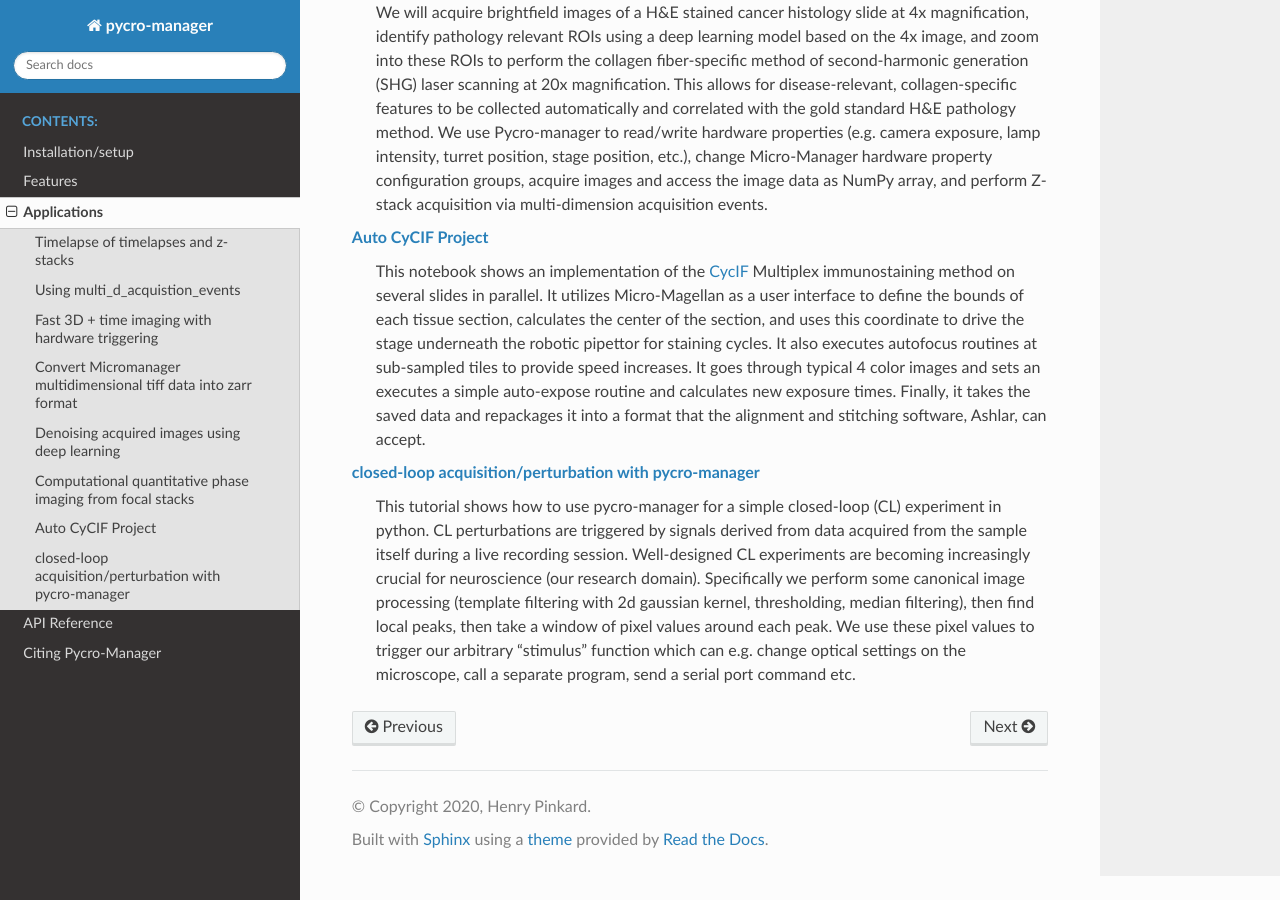
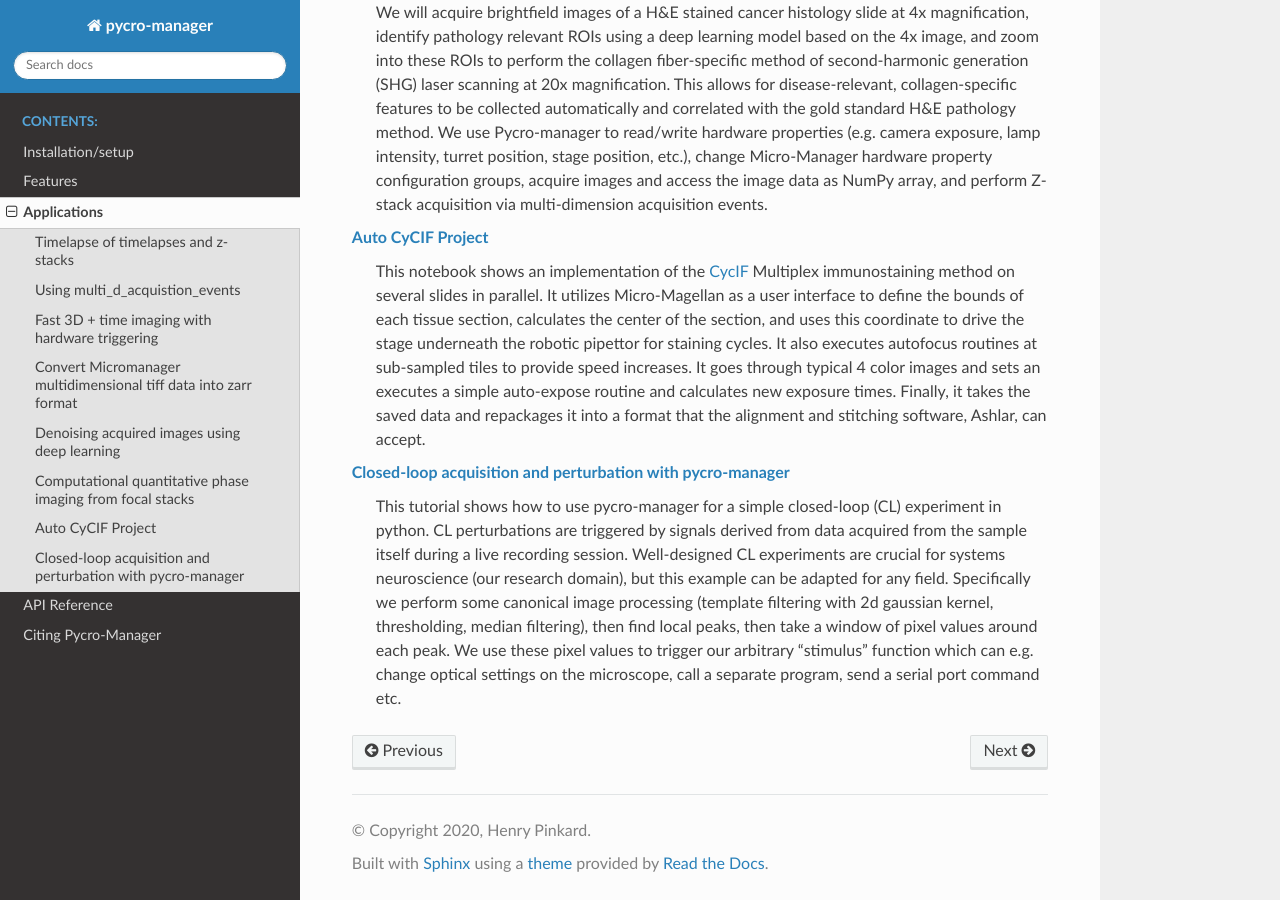
Before and after one commit to micro-manager/pycro-manager, a Sphinx documentation site: the page built from docs/source/applications.rst, in a window 1280 px wide and 900 px high, scrolled down 1523 px. Built offline with Sphinx 7.4.7 and the Read the Docs theme 2.0.0, drawn with Linux system fonts in a browser that asks for light colours; pages that are not in the unit, such as notebooks, are missing from menus; some of the changed text lies outside the part shown.

Commit message:
stylings

```diff
--- a/docs/source/applications.rst
+++ b/docs/source/applications.rst
@@ -51,4 +51,4 @@
 	This notebook shows an implementation of the `CycIF <https://www.cycif.org/>`_ Multiplex immunostaining method on several slides in parallel. It utilizes Micro-Magellan as a user interface to define the bounds of each tissue section, calculates the center of the section, and uses this coordinate to drive the stage underneath the robotic pipettor for staining cycles. It also executes autofocus routines at sub-sampled tiles to provide speed increases. It goes through typical 4 color images and sets an executes a simple auto-expose routine and calculates new exposure times. Finally, it takes the saved data and repackages it into a format that the alignment and stitching software, Ashlar, can accept.
 
 :doc:`closedloop_headless_demo`
-	This tutorial shows how to use pycro-manager for a simple closed-loop (CL) experiment in python. CL perturbations are triggered by signals derived from data acquired from the sample itself during a live recording session. Well-designed CL experiments are becoming increasingly crucial for neuroscience (our research domain). Specifically we perform some canonical image processing (template filtering with 2d gaussian kernel, thresholding, median filtering), then find local peaks, then take a window of pixel values around each peak. We use these pixel values to trigger our arbitrary "stimulus" function which can e.g. change optical settings on the microscope, call a separate program, send a serial port command etc.
+	This tutorial shows how to use pycro-manager for a simple closed-loop (CL) experiment in python. CL perturbations are triggered by signals derived from data acquired from the sample itself during a live recording session. Well-designed CL experiments are crucial for systems neuroscience (our research domain), but this example can be adapted for any field. Specifically we perform some canonical image processing (template filtering with 2d gaussian kernel, thresholding, median filtering), then find local peaks, then take a window of pixel values around each peak. We use these pixel values to trigger our arbitrary "stimulus" function which can e.g. change optical settings on the microscope, call a separate program, send a serial port command etc.
```
Also changed, not shown: docs/source/closedloop_headless_demo.ipynb.
